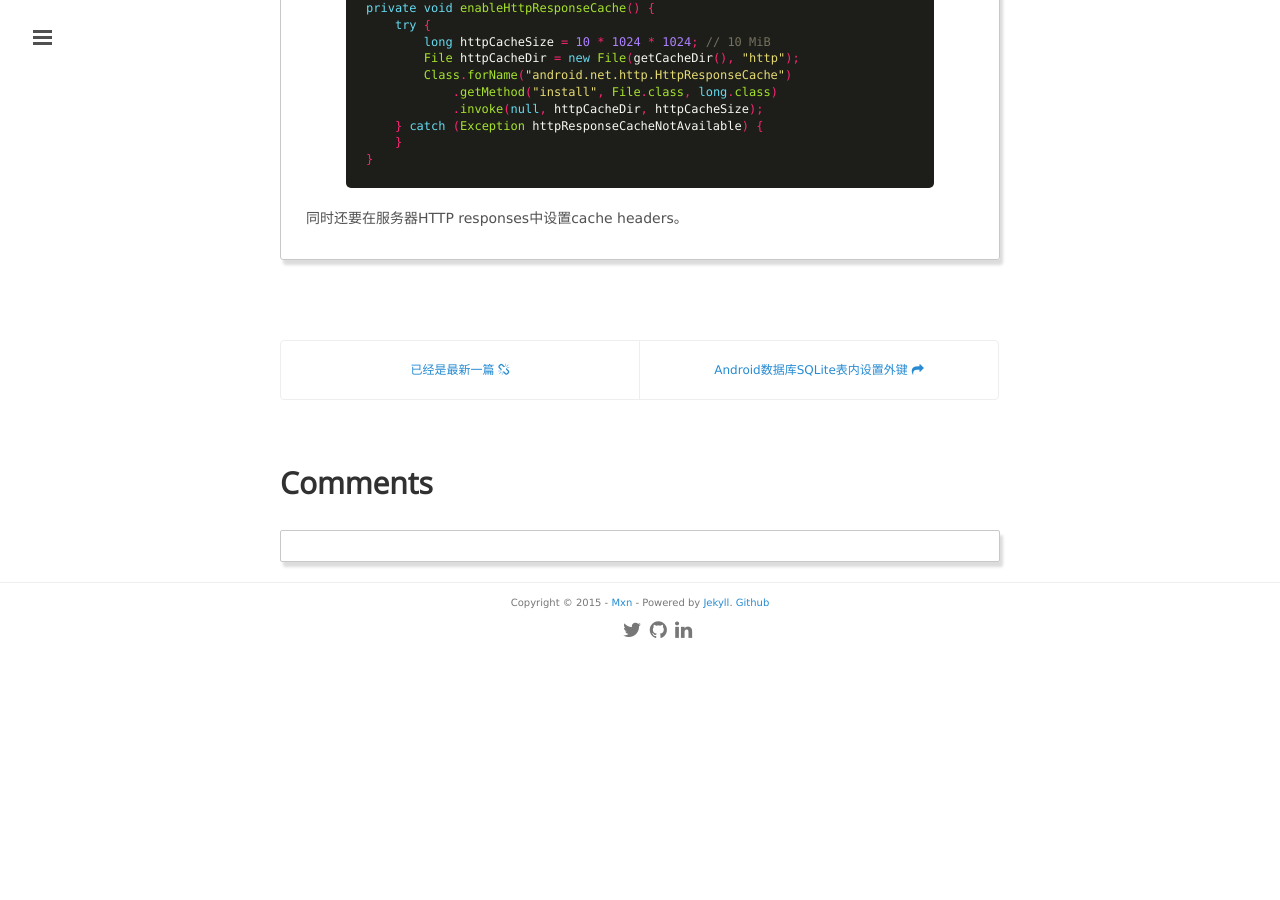
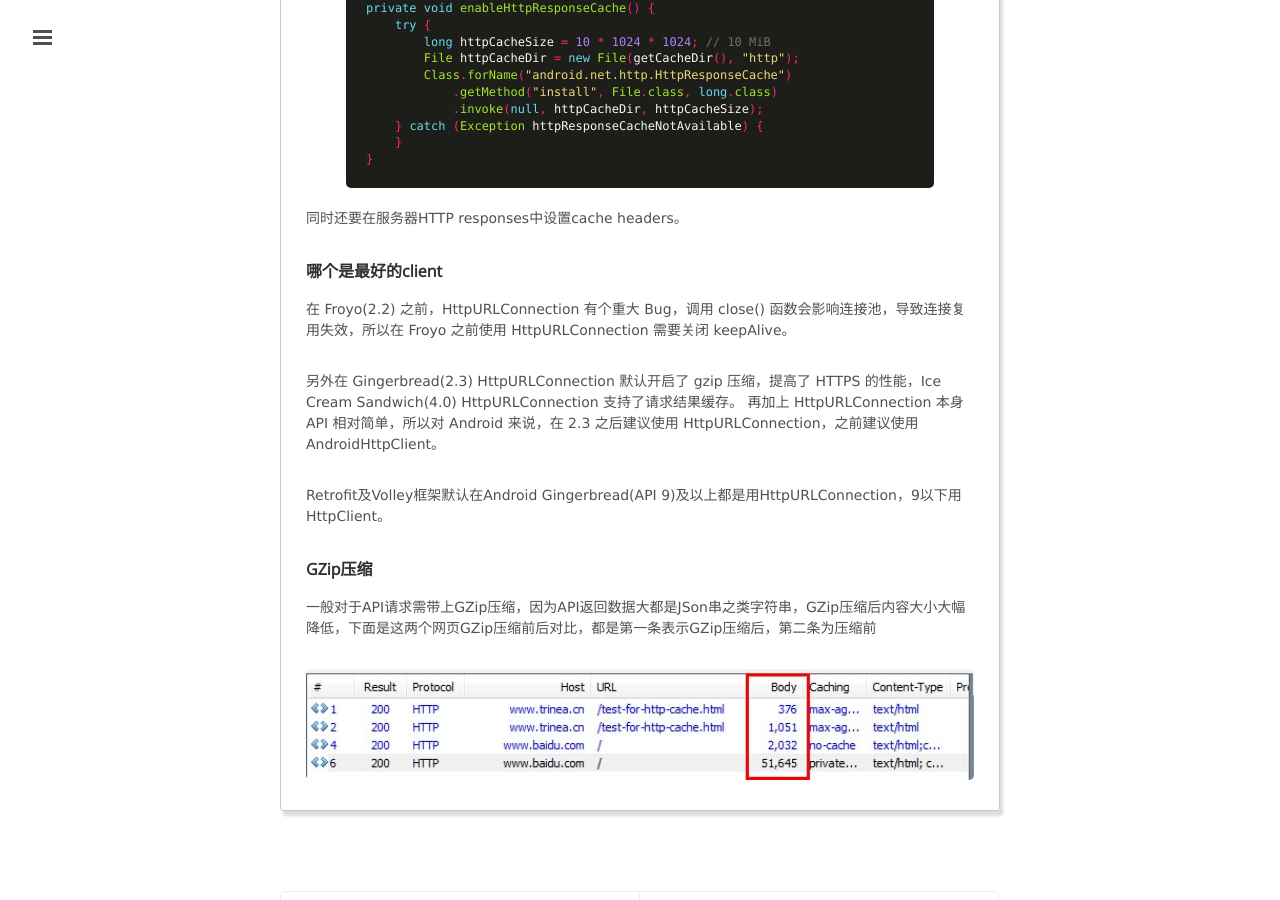
Before and after one commit to mxn21/mxn21.github.io, a Jekyll site: the page built from _posts/2015-6-18-Android’s HTTP Clients.md, in a window 1280 px wide and 900 px high, scrolled down 1903 px. Built offline with Jekyll 4.4.1, drawn with Linux system fonts in a browser that asks for light colours; Markdown is read by kramdown in place of the engine named in the settings; comment, search, counter and statistics services are not loaded; before the commit the page ends 2558 px from its top, so only the background shows below that.

Commit message:
Update 2015-6-18-Android’s HTTP Clients.md

```diff
--- a/_posts/2015-6-18-Android’s HTTP Clients.md
+++ b/_posts/2015-6-18-Android’s HTTP Clients.md
@@ -57,3 +57,17 @@
 {% endhighlight  %}
 
 同时还要在服务器HTTP responses中设置cache headers。
+
+### 哪个是最好的client
+在 Froyo(2.2) 之前，HttpURLConnection 有个重大 Bug，调用 close() 函数会影响连接池，导致连接复用失效，所以在 Froyo 之前使用 HttpURLConnection 需要关闭 keepAlive。
+
+另外在 Gingerbread(2.3) HttpURLConnection 默认开启了 gzip 压缩，提高了 HTTPS 的性能，Ice Cream Sandwich(4.0) HttpURLConnection 支持了请求结果缓存。
+再加上 HttpURLConnection 本身 API 相对简单，所以对 Android 来说，在 2.3 之后建议使用 HttpURLConnection，之前建议使用 AndroidHttpClient。
+
+Retrofit及Volley框架默认在Android Gingerbread(API 9)及以上都是用HttpURLConnection，9以下用HttpClient。
+
+### GZip压缩
+
+一般对于API请求需带上GZip压缩，因为API返回数据大都是JSon串之类字符串，GZip压缩后内容大小大幅降低，下面是这两个网页GZip压缩前后对比，都是第一条表示GZip压缩后，第二条为压缩前
+
+![](https://raw.githubusercontent.com/mxn21/mxn21.github.io/master/public/img/img5.jpg)
```
